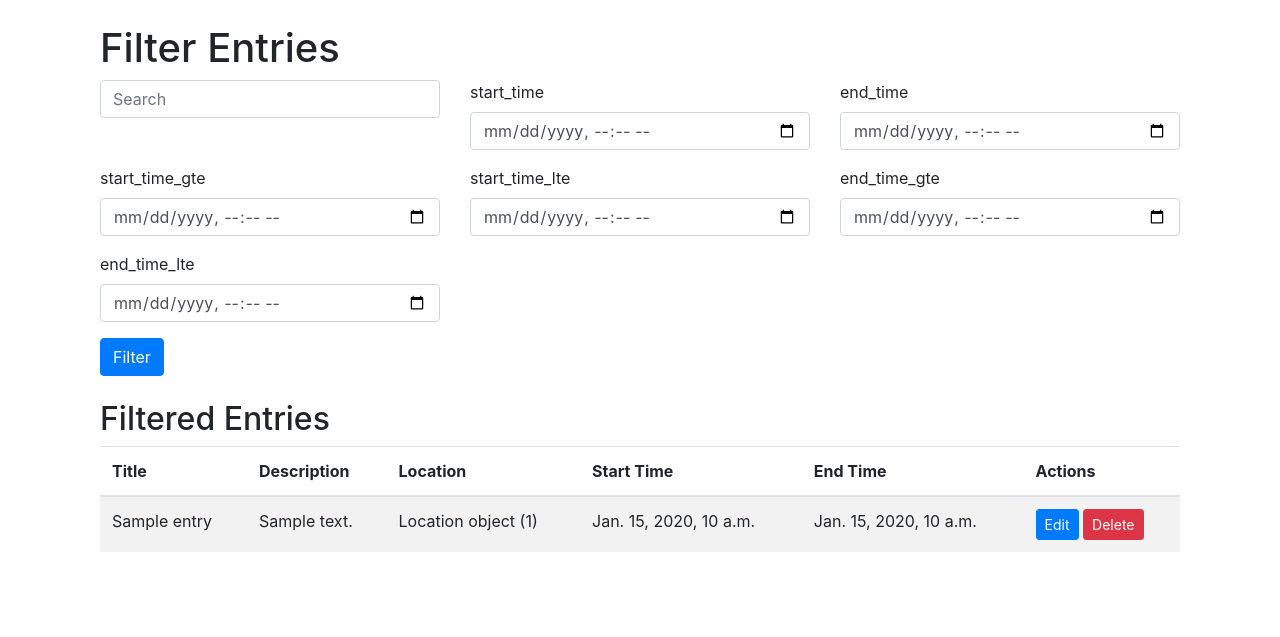
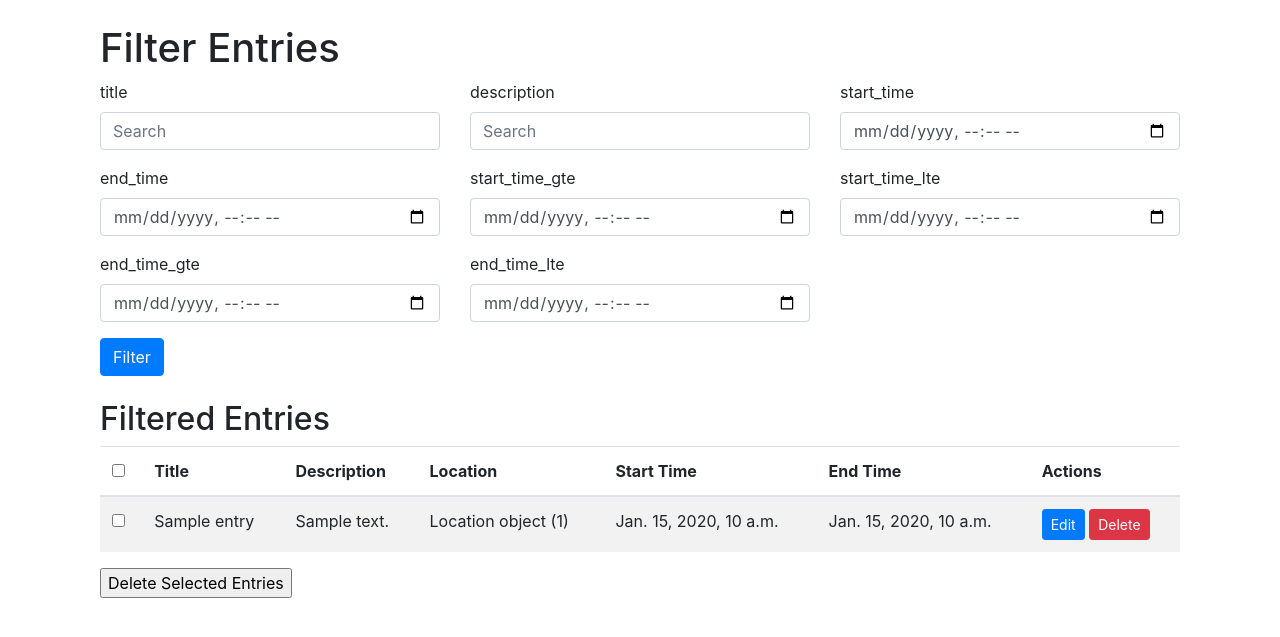
Before and after one commit to kevinveenbirkenbach/journal, a Django app: page /filter-entries/ in a window 1280 px wide. Shown: the part 16-653 px from the top of the page. Run offline with Django 4.2, Linux system fonts and the light colour scheme; tables that the repository leaves empty hold one stand-in row (values such as "Sample post"); some libraries are stand-ins or nearby versions.

Commit message:
Solved bugs

```diff
--- a/journal_app/forms.py
+++ b/journal_app/forms.py
@@ -23,3 +23,6 @@ class LocationForm(forms.ModelForm):
     class Meta:
         model = Location
         fields = ['name', 'latitude', 'longitude']
+
+class BulkDeleteForm(forms.Form):
+    selected_entries = forms.ModelMultipleChoiceField(queryset=Entry.objects.all(), widget=forms.CheckboxSelectMultiple)
--- a/journal_app/templates/journal_app/filter_entries.html
+++ b/journal_app/templates/journal_app/filter_entries.html
@@ -9,10 +9,10 @@
             {% for field in query_params %}
             <div class="col-md-4">
                 <div class="form-group">
-                    {% if field == 'q' %}
+                    <label>{% trans field %}</label>
+                    {% if field == 'description' or field == 'title' %}
                         <input type="text" name="{{ field }}" class="form-control" placeholder="{% trans 'Search' %}">
                     {% else %}
-                        <label>{% trans field %}</label>
                         <input type="datetime-local" name="{{ field }}" class="form-control">
                     {% endif %}
                 </div>
@@ -23,9 +23,12 @@
     </form>
 
     <h2>{% trans "Filtered Entries" %}</h2>
+    <form method="post">
+        {% csrf_token %}
         <table class="table table-striped">
             <thead>
                 <tr>
+                    <th><input type="checkbox" id="select_all"></th>
                     <th>{% trans "Title" %}</th>
                     <th>{% trans "Description" %}</th>
                     <th>{% trans "Location" %}</th>
@@ -37,6 +40,7 @@
             <tbody>
                 {% for entry in filtered_entries %}
                     <tr>
+                        <td><input type="checkbox" name="selected_entries" value="{{ entry.id }}"></td>
                         <td>{{ entry.title|truncatechars:50 }}</td>
                         <td data-toggle="tooltip" data-placement="bottom" title="{{ entry.description }}">{{ entry.description|truncatechars:50 }}</td>
                         <td>{{ entry.location }}</td>
@@ -49,16 +53,20 @@
                     </tr>
                 {% empty %}
                     <tr>
-                    <td colspan="6">{% trans "No entries found." %}</td>
+                        <td colspan="7">{% trans "No entries found." %}</td>
                     </tr>
                 {% endfor %}
             </tbody>
         </table>
-</div>
-
+        <input type="submit" value="Delete Selected Entries">
+    </form>
     <script>
         $(document).ready(function(){
             $('[data-toggle="tooltip"]').tooltip();
+            $('#select_all').click(function() {
+                $('input[type="checkbox"]').prop('checked', this.checked);
+            });
         });
     </script>
+</div>
 {% endblock %}
--- a/journal_app/views.py
+++ b/journal_app/views.py
@@ -1,6 +1,6 @@
 from django.shortcuts import render, get_object_or_404, redirect
 from .models import Entry, Location, TimeFrame, NoAttributSet
-from .forms import EntryForm, LocationForm, TimeFrameForm
+from .forms import EntryForm, LocationForm, TimeFrameForm, BulkDeleteForm
 from django.contrib.auth.decorators import login_required
 from django.utils.translation import gettext as _
 from django.urls import reverse
@@ -45,9 +45,9 @@ def add_location(request):
     return render(request, 'journal_app/add_location.html', {'form': form, 'locations': locations, 'nav_items': getNavigationItems(request)})
 
 def filter_entries(request):
-    query_params = ['q', 'start_time', 'end_time', 'start_time_gte', 'start_time_lte', 'end_time_gte', 'end_time_lte']
+    query_params = ['title','description', 'start_time', 'end_time', 'start_time_gte', 'start_time_lte', 'end_time_gte', 'end_time_lte']
+    filters = {}
     if request.method == 'GET':
-        filters = {}
         for param in query_params:
             value = request.GET.get(param)
             if value:
@@ -59,9 +59,18 @@ def filter_entries(request):
                         pass
                 else:
                     filters[f'{param}__icontains'] = value
+    filtered_entries = Entry.objects.filter(**filters)
+    bulk_delete_form = BulkDeleteForm(request.POST or None)
+    if request.method == 'POST' and bulk_delete_form.is_valid():
+        selected_entries = bulk_delete_form.cleaned_data['selected_entries']
+        selected_entries.delete()
 
-        filtered_entries = Entry.objects.filter(**filters)
-        return render(request, 'journal_app/filter_entries.html', {'filtered_entries': filtered_entries, 'query_params': query_params})
+    context = {
+        'filtered_entries': filtered_entries,
+        'query_params': query_params,
+        'bulk_delete_form': bulk_delete_form,
+    }
+    return render(request, 'journal_app/filter_entries.html', context)
 
 @login_required
 def edit_entry(request, entry_id):
```
Lines whose indentation alone changed are shown as unchanged.
